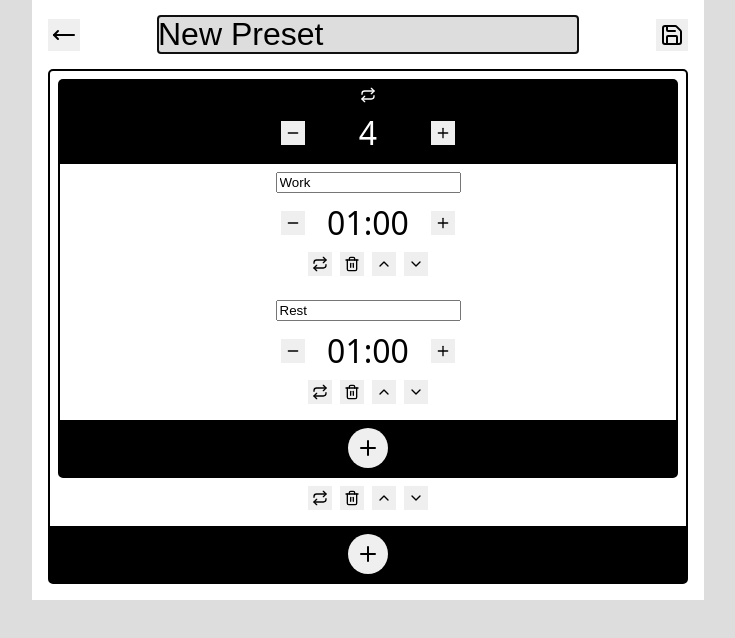
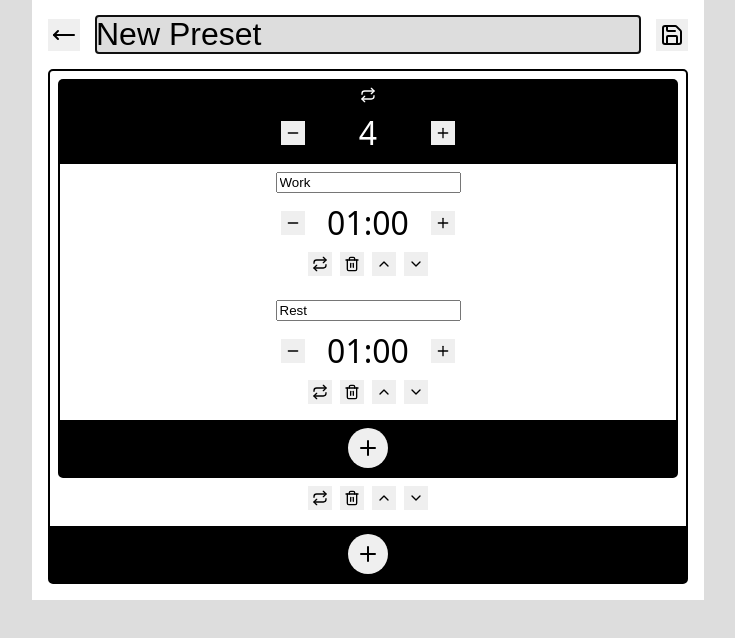
Before and after one commit to Garciat/programmable-timer-app, a React (Vite) app: page /new in a window 1280 px wide. Shown: the top 638 px of the page, without its empty margins (272-1007 px from the left). Built offline with nearby package versions, Linux system fonts and the light colour scheme.

Commit message:
fix oversized name editor

```diff
--- a/src/components/TitleBar.tsx
+++ b/src/components/TitleBar.tsx
@@ -9,13 +9,11 @@ export interface TitleBarProps {
 
 export function TitleBar({ left, middle, right }: TitleBarProps) {
   return (
-    <FlexBox kind="header" className={classes["title-bar"]}>
+    <FlexBox kind="header" gap={CSS.rem(1)} className={classes["title-bar"]}>
       <FlexBox
         direction="row"
         alignItems="center"
         justify="flex-start"
-        grow={1}
-        basis={0}
       >
         {left}
       </FlexBox>
@@ -23,6 +21,7 @@ export function TitleBar({ left, middle, right }: TitleBarProps) {
         direction="row"
         alignItems="center"
         justify="center"
+        grow={1}
       >
         {middle}
       </FlexBox>
@@ -30,8 +29,6 @@ export function TitleBar({ left, middle, right }: TitleBarProps) {
         direction="row"
         alignItems="center"
         justify="flex-end"
-        grow={1}
-        basis={0}
       >
         {right}
       </FlexBox>
--- a/src/pages/CreatePage.module.css
+++ b/src/pages/CreatePage.module.css
@@ -8,6 +8,7 @@
 }
 
 .title-editor {
+  width: 100%;
   appearance: none;
   box-sizing: content-box;
   border: 0;
--- a/src/pages/EditPage.module.css
+++ b/src/pages/EditPage.module.css
@@ -8,6 +8,7 @@
 }
 
 .title-editor {
+  width: 100%;
   appearance: none;
   box-sizing: content-box;
   border: 0;
```
